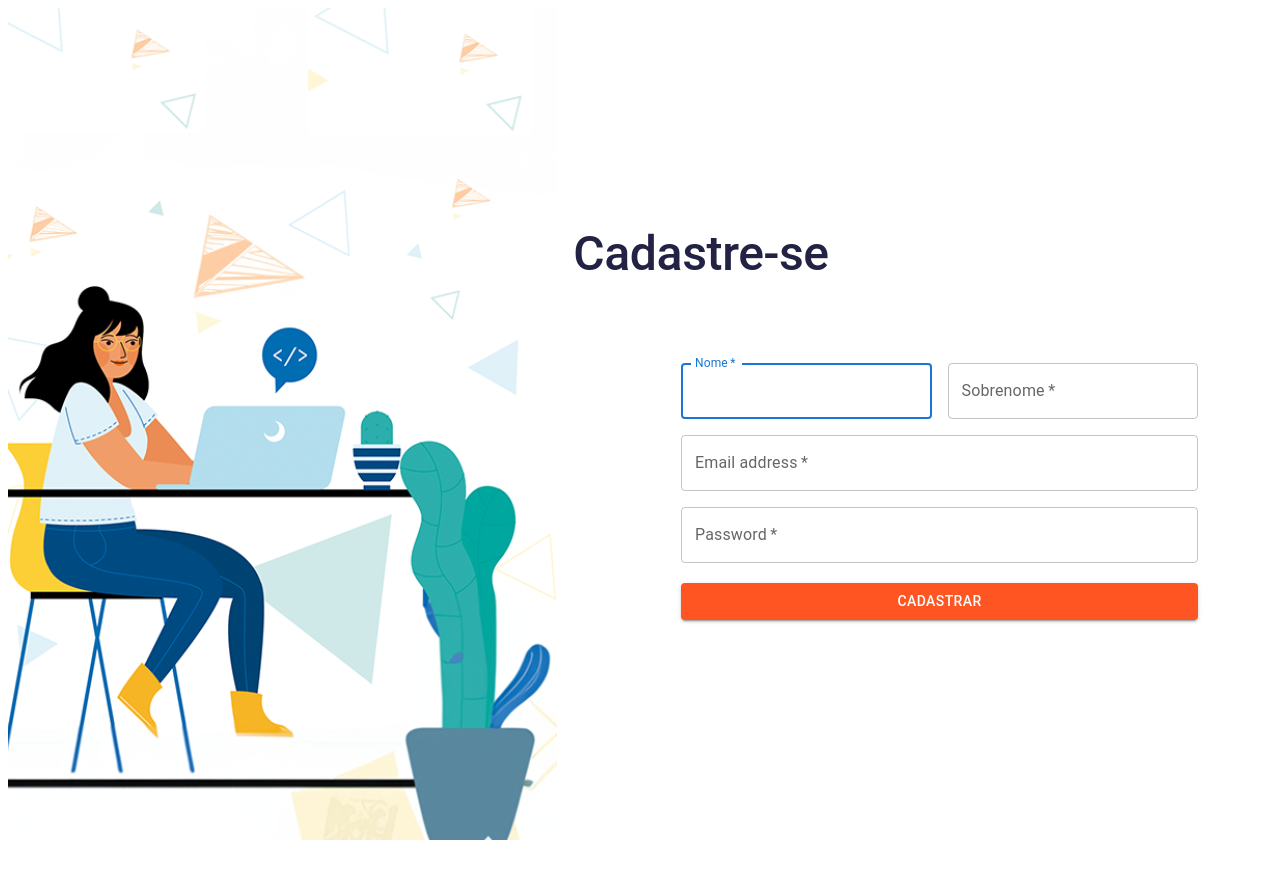
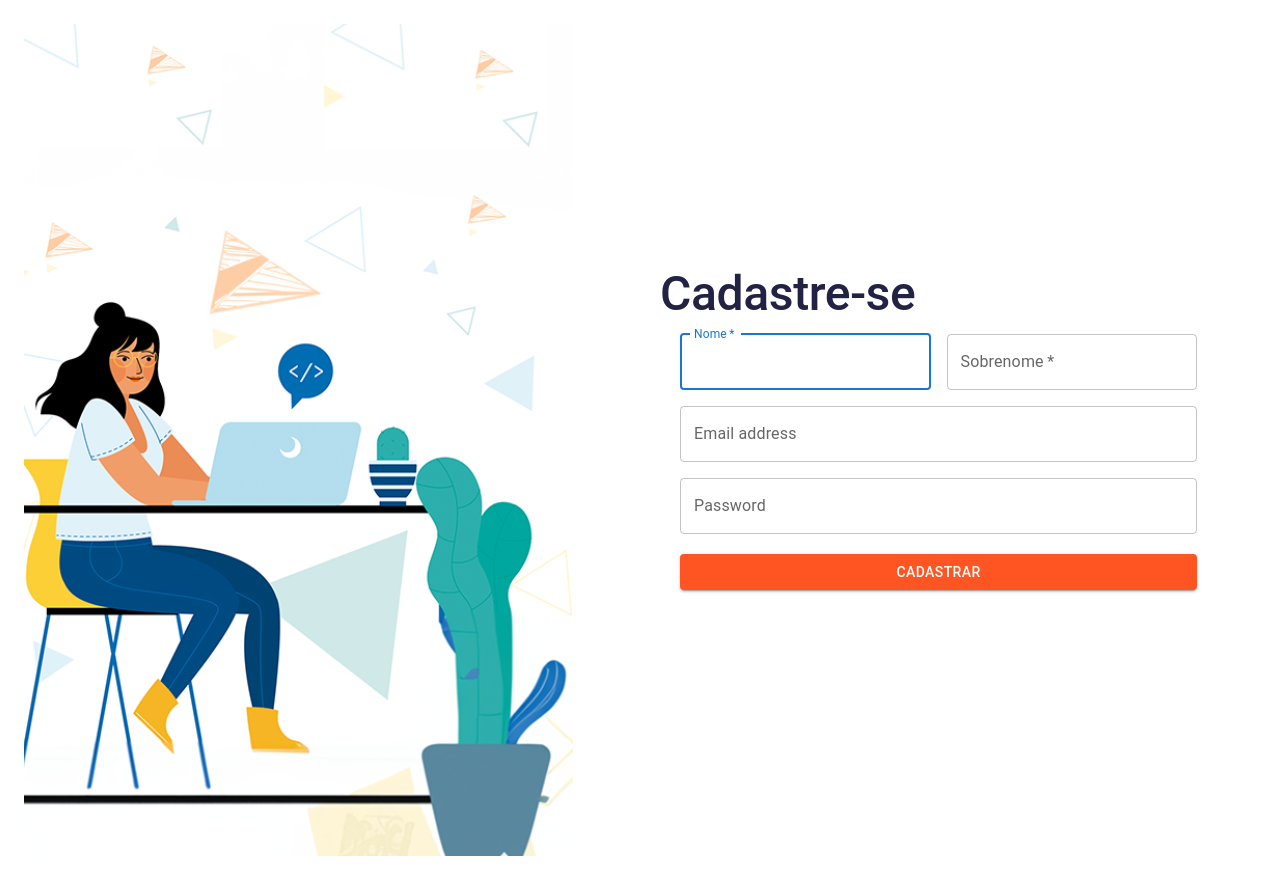
Before and after one commit to gabrielisantos-dev/Hackathon-Orange-Juice, a React (Vite) app in the folder frontend-orange/: page / in a window 1280 px wide. Before the commit the page ends 852 px from the top, so only its background shows below. Built offline with nearby package versions, Linux system fonts and the light colour scheme.

Commit message:
style and feat: I created a function that validates the email format, minimum characters in the password, tidied up and made some stylizations and started responsiveness

```diff
--- a/frontend-orange/src/App.jsx
+++ b/frontend-orange/src/App.jsx
@@ -1,7 +1,6 @@
 import RegistrationPage from "../src/pages/registration-page"
 
 function App() {
-
 
   return (
       <RegistrationPage />
--- a/frontend-orange/src/components/CadastroForms.jsx
+++ b/frontend-orange/src/components/CadastroForms.jsx
@@ -13,6 +13,9 @@ const CadastroFormulario = ({ onCadastro }) => {
   const [mensagem, setMensagem] = useState('');
 
   const handleCadastro = () => {
+    if(!isValidEmail(form.email)) {
+      setMensagem('Por favor, insira um email válido.');
+    }
     if (form.nome && form.sobrenome && form.email && form.senha) {
       // Simulando um cadastro
       setMensagem('Cadastro feito com sucesso');
@@ -23,10 +26,17 @@ const CadastroFormulario = ({ onCadastro }) => {
     }
   };
 
+  const isValidEmail = (email) => {
+    const regex = /\S+@\S+\.\S+/;
+    return regex.test(email);
+  }
+
+
+
   useEffect(() => {
     const timer = setTimeout(() => {
       setMensagem('');
-    }, 3000);
+    }, 5000);
     return () => clearTimeout(timer);
   }
   , [mensagem]);
@@ -38,7 +48,7 @@ const CadastroFormulario = ({ onCadastro }) => {
         <Alert
           severity={form.nome && form.sobrenome && form.email && form.senha ? 'success' : 'error'}
           variant="filled"
-          style={{ marginTop: 10 }}
+          style={styles.alert}
         >
           {mensagem}
         </Alert>
@@ -73,7 +83,6 @@ const CadastroFormulario = ({ onCadastro }) => {
             label="Email address"
             type="email"
             variant="outlined"
-            required
             fullWidth
             value={form.email}
             onChange={(e) => setForm({ ...form, email: e.target.value })}
@@ -84,7 +93,6 @@ const CadastroFormulario = ({ onCadastro }) => {
             label="Password"
             type="password"
             variant="outlined"
-            required
             fullWidth
             value={form.senha}
             onChange={(e) => setForm({ ...form, senha: e.target.value })}
--- a/frontend-orange/src/components/TextCadastro.jsx
+++ b/frontend-orange/src/components/TextCadastro.jsx
@@ -1,6 +1,6 @@
-import { Box,Typography } from '@mui/material';
+import { Box, Typography } from '@mui/material';
 
-const textCadastro = () => {
+const TextCadastro = () => {
   return (
     <Box>
       <Typography
@@ -9,16 +9,16 @@ const textCadastro = () => {
           color: '#222244',
           width: '256px',
           height: '40px',
-                top: '271px',
           fontFamily: 'Roboto',
           fontWeight: '500',
           fontSize: '48px',
           lineHeight: '40px',
-                textAlign: 'center',
         }}
-            >Cadastre-se</Typography>
+      >
+        Cadastre-se
+      </Typography>
     </Box>
   );
-}
+};
 
-export default textCadastro;
+export default TextCadastro;
--- a/frontend-orange/src/pages/registration-page.jsx
+++ b/frontend-orange/src/pages/registration-page.jsx
@@ -1,31 +1,23 @@
+import { Grid } from '@mui/material';
 import ImagemCadastro from '../components/ImagemCadastro';
 import CadastroForms from '../components/CadastroForms';
 import TextCadastro from '../components/TextCadastro';
-import { Box } from '@mui/material';
-import style from '../styles';
+import styles from '../styles';
 
 const RegistrationPage = () => {
-
-    return (
-        <Box sx={{display: 'flex'}}>
-            <Box>
-            <ImagemCadastro style={style.imageContainer}/>
-            </Box>
-            <Box
-            sx={{
-                display:'flex',
-                flexDirection:'column',
-                gap:'10px',
-                marginTop:'210px',
-                alignItems:'center',
-            }}
-            style={style.mainContainer}
-            >
-            <TextCadastro />
-            <CadastroForms style={style.formularioContainer}/>
-            </Box>
-        </Box>
-    )
-}
+  return (
+    <Grid container spacing={0} sx={styles.mainContainer}>
+      <Grid item xs={12} md={6}>
+        <ImagemCadastro style={styles.imageContainer} />
+      </Grid>
+      <Grid item xs={12} md={6} container justifyContent="center">
+        <Grid item xs={12} sx={styles.formularioContainer}>
+          <TextCadastro/>
+          <CadastroForms />
+        </Grid>
+      </Grid>
+    </Grid>
+  );
+};
 
 export default RegistrationPage;
--- a/frontend-orange/src/styles.jsx
+++ b/frontend-orange/src/styles.jsx
@@ -1,33 +1,29 @@
 const styles = {
   mainContainer: {
+    minHeight: '100vh',
+    display: 'flex',
+    alignItems: 'center',
+    justifyContent: 'center',
     padding: '16px',
-      display: 'flex',
-      flexDirection: 'column',
-      alignItems: 'center',
   },
   formularioContainer: {
-      width: '517px',
-      height: '258px',
-      top: '343px',
-      left: '661px',
-      position: 'absolute',
+    width: '100%',
+    maxWidth: '517px',
     backgroundColor: 'white',
     padding: '20px',
     borderRadius: '4px',
   },
   imageContainer: {
     width: '549px',
-      height: '832px',
+    height: '980px',
   },
-    snackbar: {
-      width: '320px',
-      height: '52px',
+  alert: {
+    width: '300px',
+    position: 'absolute',
     top: '77px',
-      left: '761px',
-      padding: '6px 16px',
+    left: '65%',
+    transform: 'translateX(-50%)',
     borderRadius: '4px',
-      backgroundColor: '#2E7D32',
-      color: 'white',
   },
 };
 
```
Lines whose indentation alone changed are shown as unchanged.
